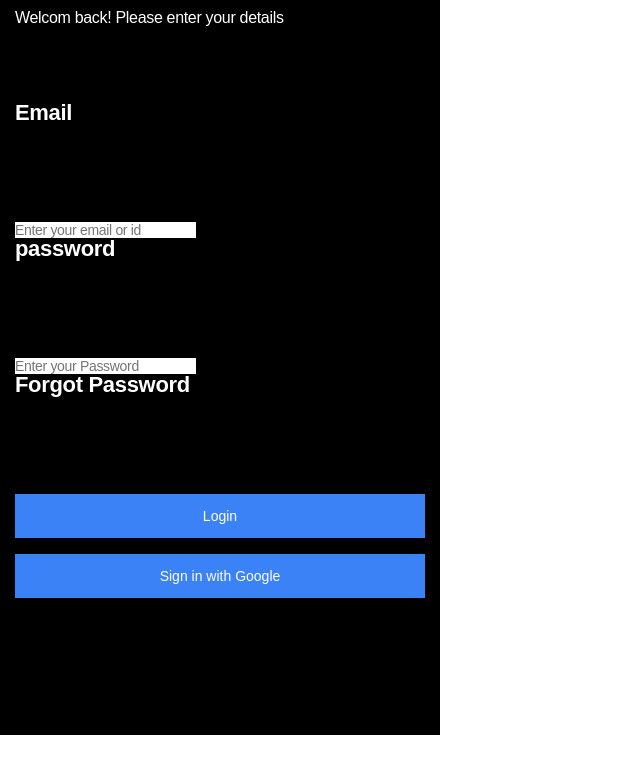
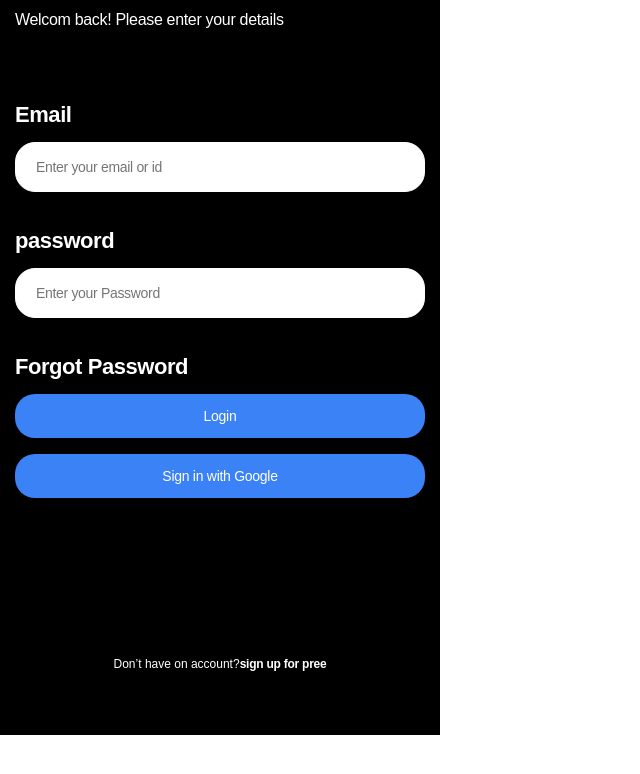
Before and after one commit to dlrudwns0304/TIL, a plain HTML site: page html_level1/w3scools/main.html in a window 1280 px wide. Shown: the part 221-995 px from the top of the page, without its empty margins (0-640 px from the left). After the commit the page ends 956 px from the top, so only its background shows below. Drawn offline with Linux system fonts and the light colour scheme; a web font is replaced by a local one.

Commit message:
w3school 마무리

```diff
--- a/html_level1/w3scools/main.html
+++ b/html_level1/w3scools/main.html
@@ -16,11 +16,11 @@
         <p>Welcom back! Please enter your details</p>
     <form action="#" method="post" id="join_membership">
         <h2>Email</h2>
-        <p><input type="email" name="user_email" placeholder="Enter your email or id"></p>
+        <p class="user_in"><input type="email" name="user_email" placeholder="Enter your email or id"></p>
         <h2>password</h2>
-        <p><input type="password" name="user_password" placeholder="Enter your Password"></p>
+        <p class="user_in"><input type="password" name="user_password" placeholder="Enter your Password"></p>
         <h2>Forgot Password</h2>
-        <p><button type="button" id="login_btn">Login</button></p>
+        <p class="user_btn"><button type="button" id="login_btn">Login</button></p>
         <p><a href="#" class="google_login">Sign in with Google</a></p>
     </form>
     <p>Don’t have on account?<a href="#">sign up for pree</a></p>
--- a/html_level1/w3scools/styles/main.css
+++ b/html_level1/w3scools/styles/main.css
@@ -2,63 +2,58 @@
     background-color: #000;
     width:440px;
     height:956px;
-    text-align: left;
     padding-left:15px;
     padding-right:15px;
 }
 #wrap h1{
-    font-size:2.5rem;
-    font-weight:600;
-    letter-spacing: -0.02rem;
-    line-height: 1;
-    padding-top: 161px;
+    font-size:2.5rem; /* 40px */
+    font-weight:700; /* bold */
+    padding-top: 163px;
     padding-bottom:30px;
 }
 #wrap > p{
-
+    font-weight:500;
 
 }
 
  /* #wrap 모든 자식 p */
 #wrap h1+p{
-    font-size:1rem;
-    font-weight:500;
-    letter-spacing: -0.02rem;
-    line-height: 1;
+
+    margin-bottom:76px;
+
 
 
 
 } /* #wrap의 h1 옆에 p */
 #wrap #join_membership{
 
-    padding-top:76px;
+
 
 }
 #wrap #join_membership h2{
     font-size:1.375rem;
     font-weight:600;
-    letter-spacing: -0.02rem;
-    line-height: 1;
-    padding-bottom:98px;
+    margin-bottom:16px;
+}
+#wrap #join_membership p{
 
 }
-#wrap #join_membership p{
-    font-size:0.875rem;
-    font-weight:300;
-    letter-spacing: -0.02rem;
+#wrap #join_membership .user_in {margin-bottom: 38px;}
+#wrap #join_membership .user_btn{}
 
 
-
+#wrap #join_membership p input::placeholder{
+    font-size: 0.875rem;
+    font-weight:300;
 }
 #wrap #join_membership p input{
-    font-size: 0.875rem;
-    font-weight:300;
-    letter-spacing: -0.02rem;
-    line-height: 1;
-
-
-
-
+    border-radius: 20px;
+    width:410px;
+    padding-left: 20px;
+    padding-right: 20px;
+    padding-top: 15px;
+    padding-bottom: 15px;
+    border:1px solid #fff;
 
 }
 #wrap #join_membership p #login_btn{
@@ -69,9 +64,8 @@
     padding-bottom:15px;
     padding-left: 20px;
     padding-right: 20px;
-
-
-
+    border-radius: 20px;
+    font-size:0.875rem;
 }
 #wrap #join_membership p .google_login{
     background-color: #3B82F6;
@@ -82,12 +76,16 @@
     padding-bottom:15px;
     padding-left: 20px;
     padding-right: 20px;
+    border-radius: 20px;
+    font-size:0.875rem;
 }
 #wrap #join_membership+p {
-    padding-top:160px;
     text-align: center;
-
+    font-size:0.75rem;
+    letter-spacing: 0;
+    margin-top:160px;
 } /* #wrap의 join_membership 옆에 p */
 #wrap #join_membership+p a {
-    font-size:
+    font-weight:600;
+
 }
--- a/html_level1/w3scools/styles/reset.css
+++ b/html_level1/w3scools/styles/reset.css
@@ -6,7 +6,7 @@ form,fieldset,legend,input,button,select,option,textarea,
 em,strong,sub,sup,img,span,del,s,q,mark,code,a {
     margin:0; padding:0; box-sizing: border-box;
     line-height:1;
-    letter-spacing:0;
+    letter-spacing:-0.02em;
     word-spacing:0;
     font-size:1em;
     font-weight:400;
```
